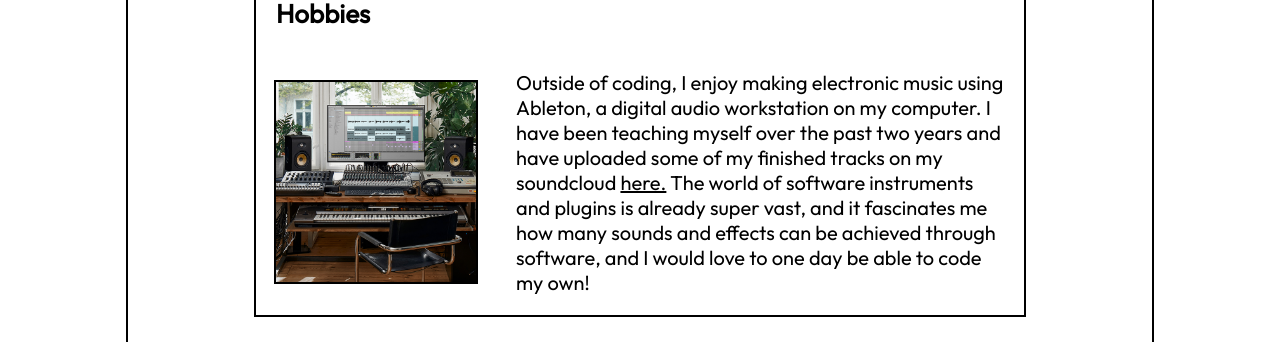
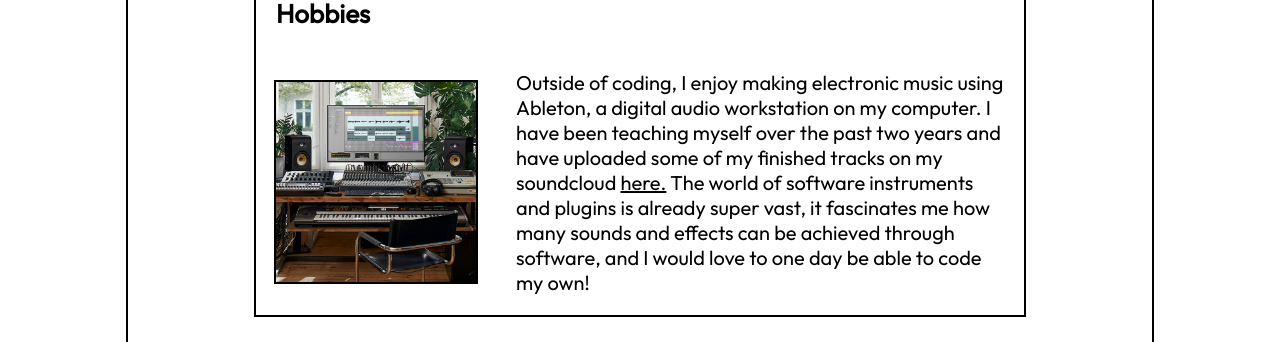
Before and after one commit to theodorefink/portfolio, a React (Vite) app: page / in a window 1280 px wide. Shown: the part 1925-2267 px from the top of the page. Built offline with nearby package versions, Linux system fonts and the light colour scheme.

Commit message:
grammatical touch ups x

```diff
--- a/src/components/About/About.jsx
+++ b/src/components/About/About.jsx
@@ -26,7 +26,7 @@ export const About = () => {
                         alt="music studio photo"
                         className={styles.aboutImage2}
                     />
-                    <p className={styles.aboutDesc}>Outside of coding, I enjoy making electronic music using Ableton, a digital audio workstation on my computer. I have been teaching myself over the past two years and have uploaded some of my finished tracks on my soundcloud <a href="https://soundcloud.com/theodore-nz" target="_blank" rel="noopener noreferrer">here.</a> The world of software instruments and plugins is already super vast, and it fascinates me how many sounds and effects can be achieved through software, and I would love to one day be able to code my own! </p>
+                    <p className={styles.aboutDesc}>Outside of coding, I enjoy making electronic music using Ableton, a digital audio workstation on my computer. I have been teaching myself over the past two years and have uploaded some of my finished tracks on my soundcloud <a href="https://soundcloud.com/theodore-nz" target="_blank" rel="noopener noreferrer">here.</a> The world of software instruments and plugins is already super vast, it fascinates me how many sounds and effects can be achieved through software, and I would love to one day be able to code my own! </p>
                 </div>
                 {/* <div className={styles.aboutBox2}>
                     <img
```
